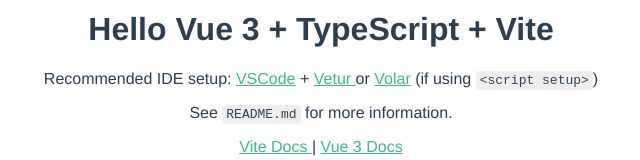
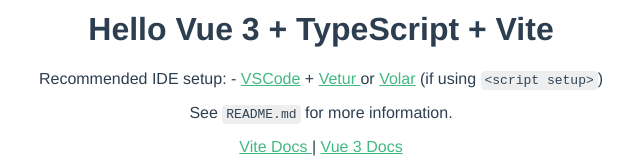
Before and after one commit to alexandervu/aikon_app, a Vue app: page / in a window 1280 px wide. Shown: the part 274-434 px from the top of the page, without its empty margins (319-959 px from the left). Built offline with nearby package versions, Linux system fonts and the light colour scheme.

Commit message:
add version from store

```diff
--- a/src/components/HelloWorld.vue
+++ b/src/components/HelloWorld.vue
@@ -2,7 +2,7 @@
   <h1>{{ msg }}</h1>
 
   <p>
-    Recommended IDE setup:
+    Recommended IDE setup: {{ version }}
     <a
       href="https://code.visualstudio.com/"
       target="_blank">VSCode</a>
@@ -46,7 +46,9 @@
 </template>
 
 <script lang="ts">
-import { ref, defineComponent } from 'vue'
+import { ref, computed, defineComponent } from 'vue'
+import { useStore } from 'vuex'
+
 export default defineComponent({
   name: 'HelloWorld',
   props: {
@@ -57,7 +59,11 @@
   },
   setup: () => {
     const count = ref(0)
-    return { count }
+    const store = useStore()
+    return {
+      count,
+      version: computed(() => store.state.version)
+    }
   }
 })
 </script>
```
